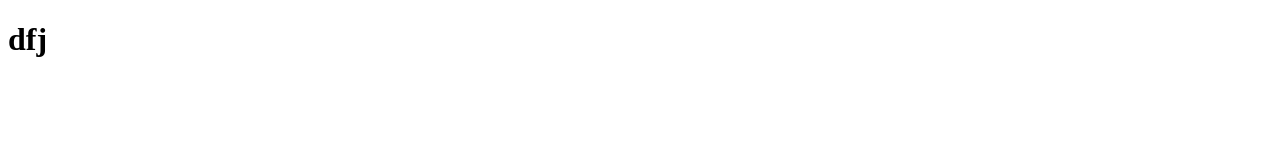
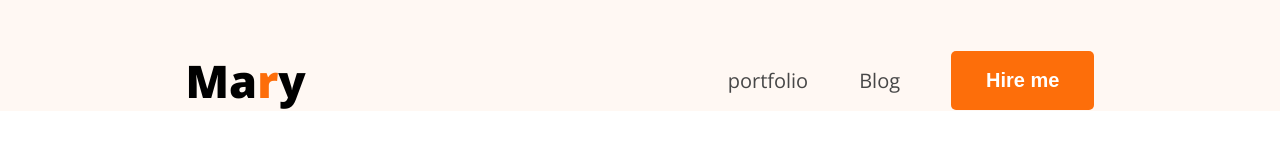
Before and after one commit to riaz113/my-first-portfolio, a plain HTML site: page index.html in a window 1280 px wide. Drawn offline with nearby package versions, Linux system fonts and the light colour scheme.

Commit message:
project initiated with all the resouces

```diff
--- a/index.html
+++ b/index.html
@@ -1,11 +1,32 @@
 <!DOCTYPE html>
 <html lang="en">
+
 <head>
     <meta charset="UTF-8">
     <meta name="viewport" content="width=device-width, initial-scale=1.0">
     <title>Riaz mahamud</title>
+
+    <link rel="stylesheet" href="styles/portfolio.css">
+
+    <link rel="preconnect" href="https://fonts.googleapis.com">
+    <link rel="preconnect" href="https://fonts.gstatic.com" crossorigin>
+    <link href="https://fonts.googleapis.com/css2?family=Open+Sans:ital,wght@0,300..800;1,300..800&display=swap"
+        rel="stylesheet">
 </head>
-<body>
-    <h1>dfj</h1>
+
+<body class="font-open-sens">
+    <header>
+        <nav>
+            <div class="logo">
+                <h2>Ma<span class="color-orenge">r</span>y</h2>
+            </div>
+            <ul class="menu">
+                <li><a href="">portfolio</a></li>
+                <li><a href="">Blog</a></li>
+                <li><button class="btn">Hire me</button></li>
+            </ul>
+        </nav>
+    </header>
 </body>
+
 </html>
--- /dev/null
+++ b/styles/portfolio.css
@@ -0,0 +1,48 @@
+*{
+    margin: 0;
+    padding: 0;
+    box-sizing: border-box;
+}
+.font-open-sens{
+    font-family: "Open Sans", sans-serif;
+    /* font-optical-sizing: auto; */
+}
+.logo h2{
+    font-size: 45px;
+    font-weight: 900;
+}
+.color-orenge{
+    color: #FD6E0A;
+}
+.btn{
+    background-color:#FD6E0A;
+    color: #FFFFFF;
+    padding: 18px 35px;
+    border: none;
+    border-radius: 5px;
+    font-size: 20px;
+    font-weight: bold;
+}
+header{
+    background-color: #FFF8F3;
+    padding-top: 50px;
+}
+nav{
+    width: 71%;
+    max-width: 1140px;
+    margin: 0 auto;
+    display: flex;
+    justify-content: space-between;
+    align-items: center;
+}
+nav .menu{
+    display: flex;
+    list-style-type: none;
+    gap: 51px;
+    align-items: center;
+}
+nav .menu a{
+    font-size: 20px;
+    color: #474747;
+    text-decoration: none;
+}
```
